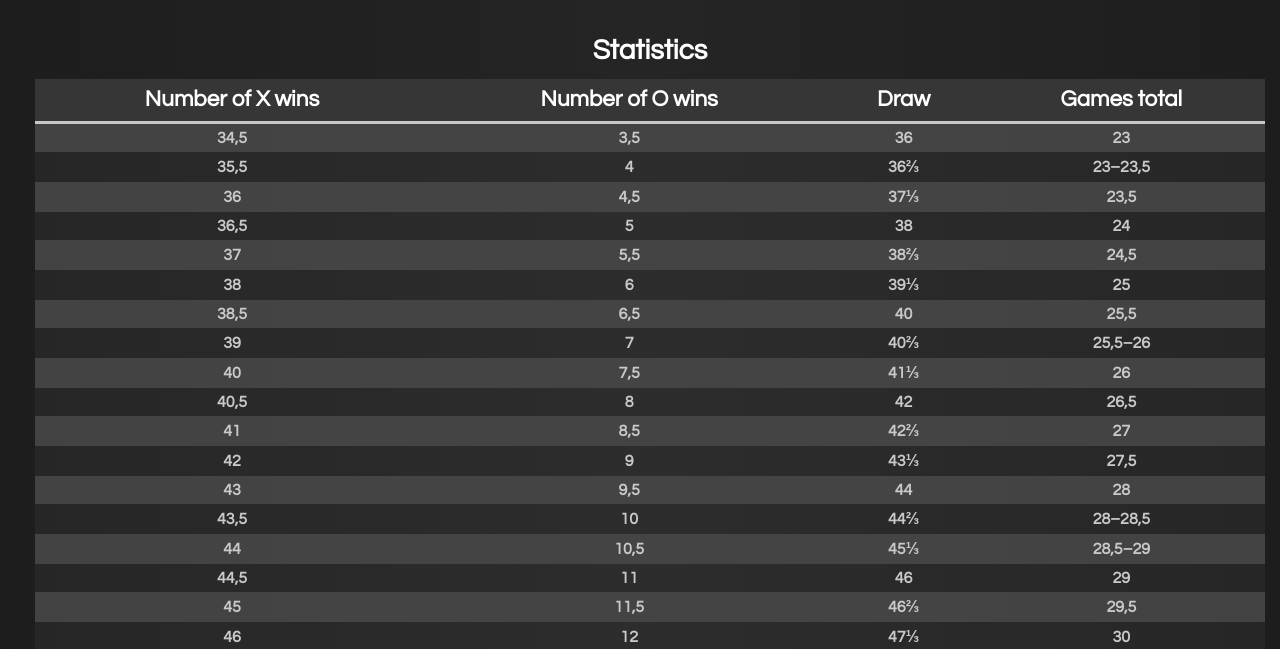
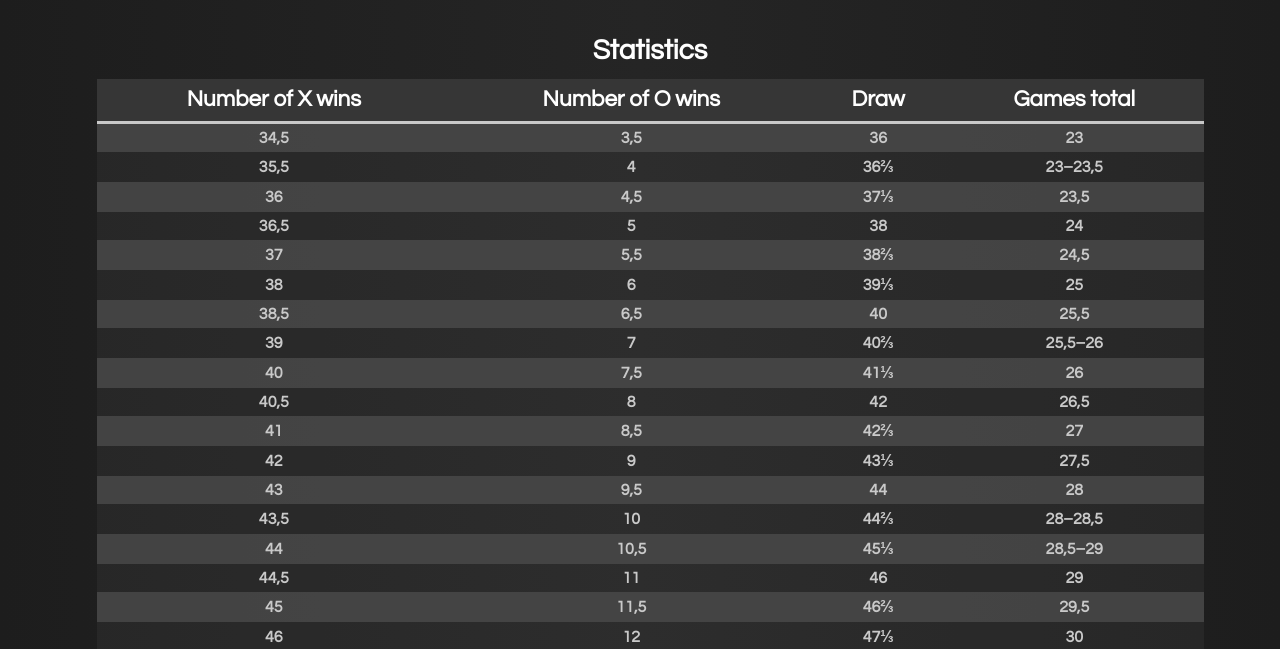
Before and after one commit to Bordo951/react-game, a React app: page /#/statistics in a window 1280 px wide. Shown: the part 140-789 px from the top of the page. Built offline with nearby package versions, Linux system fonts and the light colour scheme.

Commit message:
fix: change table stracture on the statistics psge

```diff
--- a/src/pages/Statistics.js
+++ b/src/pages/Statistics.js
@@ -6,12 +6,15 @@ class Statistics extends React.Component {
             <div className="statistics">
                 <table className="statistics__table">
                     <caption className="statistics__table-title">Statistics</caption>
+                    <thead>
                         <tr>
                             <th className="statistics__table-head">Number of X wins</th>
                             <th className="statistics__table-head">Number of O wins</th>
                             <th className="statistics__table-head">Draw</th>
                             <th className="statistics__table-head">Games total</th>
                         </tr>
+                    </thead>
+                    <tbody>
                         <tr className="statistics__table-item"><td>34,5</td><td>3,5</td><td>36</td><td>23</td></tr>
                         <tr className="statistics__table-item"><td>35,5</td><td>4</td><td>36⅔</td><td>23–23,5</td></tr>
                         <tr className="statistics__table-item"><td>36</td><td>4,5</td><td>37⅓</td><td>23,5</td></tr>
@@ -33,6 +36,7 @@ class Statistics extends React.Component {
                         <tr className="statistics__table-item"><td>46,5</td><td>12,5</td><td>48</td><td>30,5</td></tr>
                         <tr className="statistics__table-item"><td>47</td><td>13</td><td>48⅔</td><td>31</td></tr>
                         <tr className="statistics__table-item"><td>48</td><td>13,5</td><td>49⅓</td><td>31,5</td></tr>
+                    </tbody>
                 </table>
             </div>
         );
--- a/src/styles/pages/_statistics.scss
+++ b/src/styles/pages/_statistics.scss
@@ -1,13 +1,12 @@
 .statistics {
     width: 100%;
-    height: 100%;
     display: flex;
     flex-direction: column;
     align-items: center;
     padding: 5px 10px;
 
     &__table {
-        width: 100%;
+        width: 90%;
         word-break: break-word;
         border-collapse: collapse;
 
```
Lines whose indentation alone changed are shown as unchanged.
